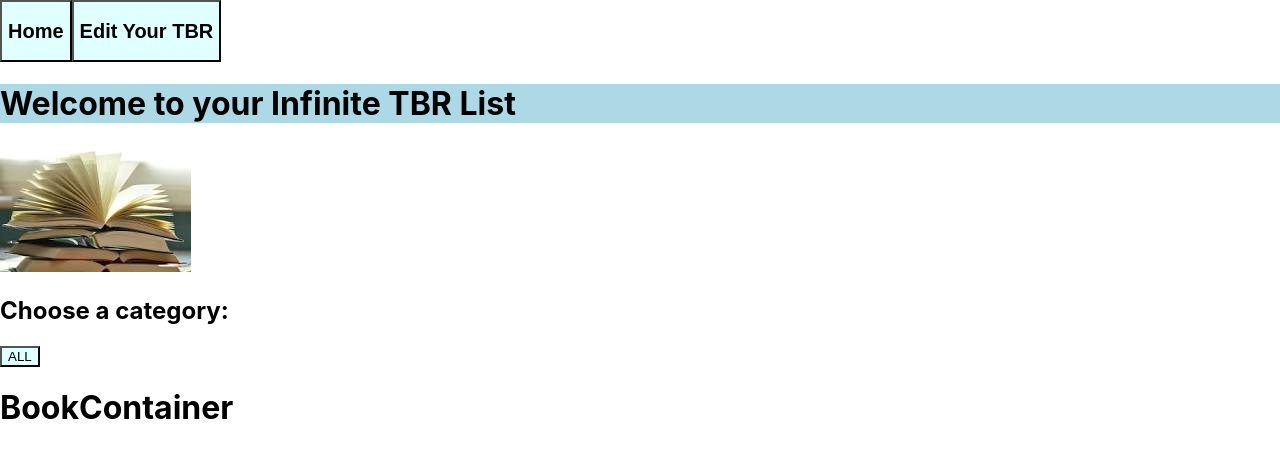
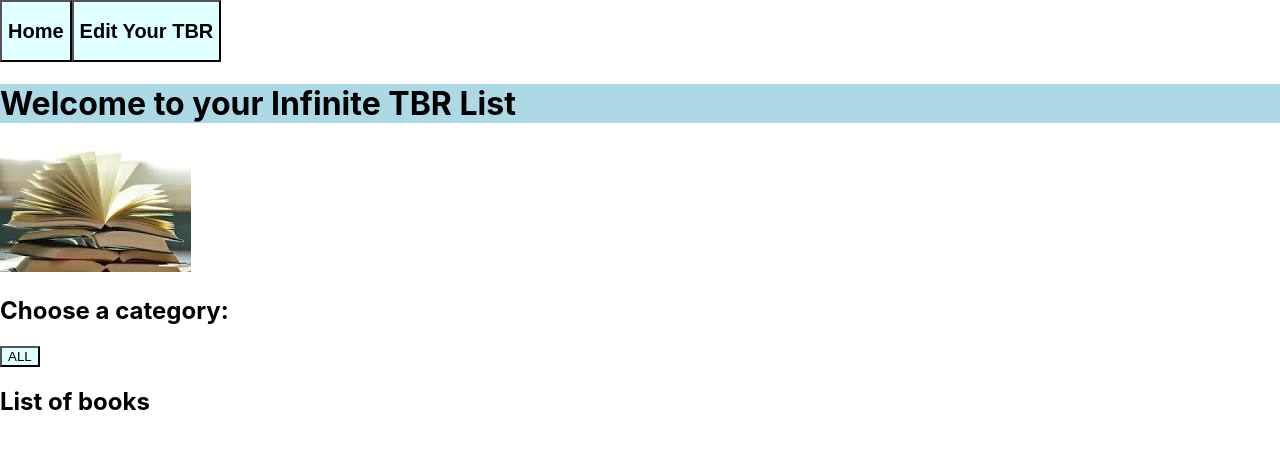
Before and after one commit to yahwehschica7/react-sinatra-frontend, a React (Create React App) app: page / in a window 1280 px wide. Shown: the top 458 px of the page. Built offline with nearby package versions, Linux system fonts and the light colour scheme; no server answers.

Commit message:
created book card and book list components

```diff
--- /dev/null
+++ b/src/components/BookCard.js
@@ -0,0 +1,11 @@
+import React from 'react'
+
+const BookCard = ({books}) => {
+  return (
+    <div>
+        <h2>List of books</h2>
+    </div>
+  )
+}
+
+export default BookCard
--- /dev/null
+++ b/src/components/BookList.js
@@ -0,0 +1,12 @@
+import React from 'react'
+import BookCard from './BookCard'
+
+const BookList = ({books}) => {
+  return (
+    <div>
+        <BookCard books={books} />
+    </div>
+  )
+}
+
+export default BookList
--- a/src/containers/BookContainer.js
+++ b/src/containers/BookContainer.js
@@ -1,4 +1,5 @@
 import React, {useEffect, useState} from 'react'
+import BookList from '../components/BookList'
 
 const BookContainer = () => {
 
@@ -12,7 +13,7 @@ const BookContainer = () => {
 
   return (
     <div>
-      <h1>BookContainer</h1>
+      <BookList books={books} />
     </div>
   )
 }
```
